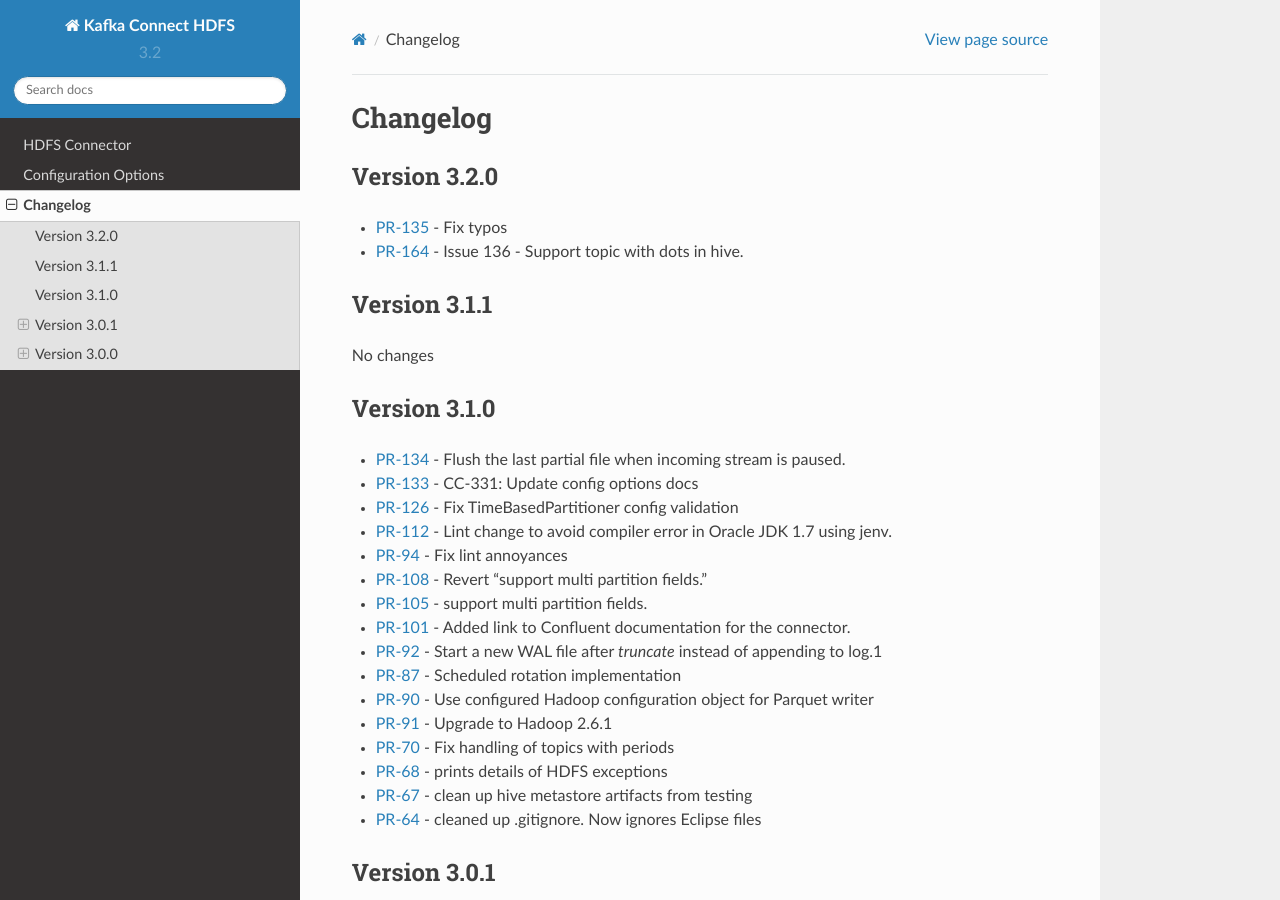
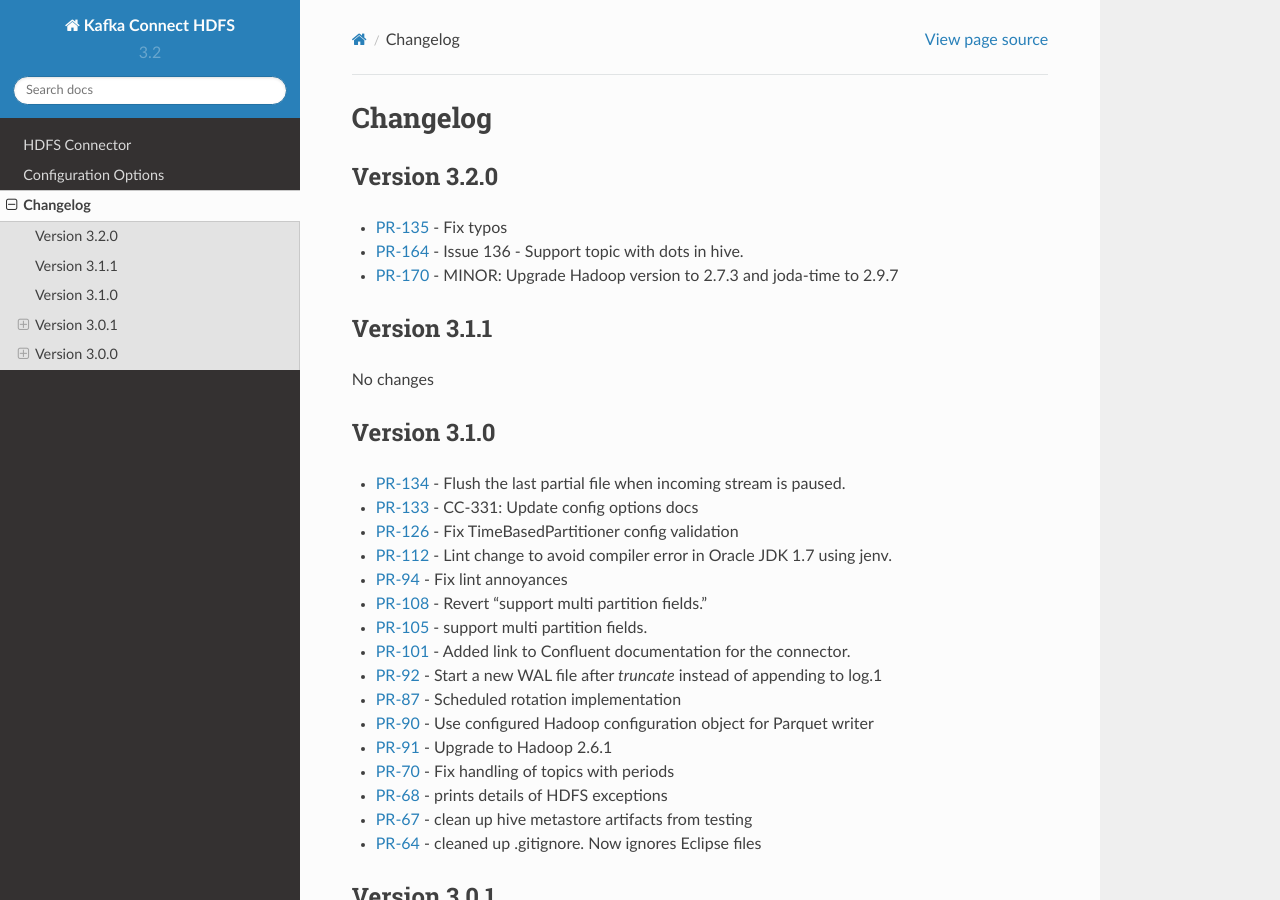
Before and after one commit to qubole/streamx, a Sphinx documentation site: the page built from docs/changelog.rst, in a window 1280 px wide and 900 px high. Built offline with Sphinx 7.4.7 and the Read the Docs theme 2.0.0, drawn with Linux system fonts in a browser that asks for light colours.

Commit message:
Add missing PR-170 to release notes.

```diff
--- a/docs/changelog.rst
+++ b/docs/changelog.rst
@@ -8,6 +8,7 @@
 
 * `PR-135 <https://github.com/confluentinc/kafka-connect-hdfs/pull/135>`_ - Fix typos
 * `PR-164 <https://github.com/confluentinc/kafka-connect-hdfs/pull/164>`_ - Issue 136 - Support topic with dots in hive.
+* `PR-170 <https://github.com/confluentinc/kafka-connect-hdfs/pull/170>`_ - MINOR: Upgrade Hadoop version to 2.7.3 and joda-time to 2.9.7
 
 Version 3.1.1
 -------------
```
